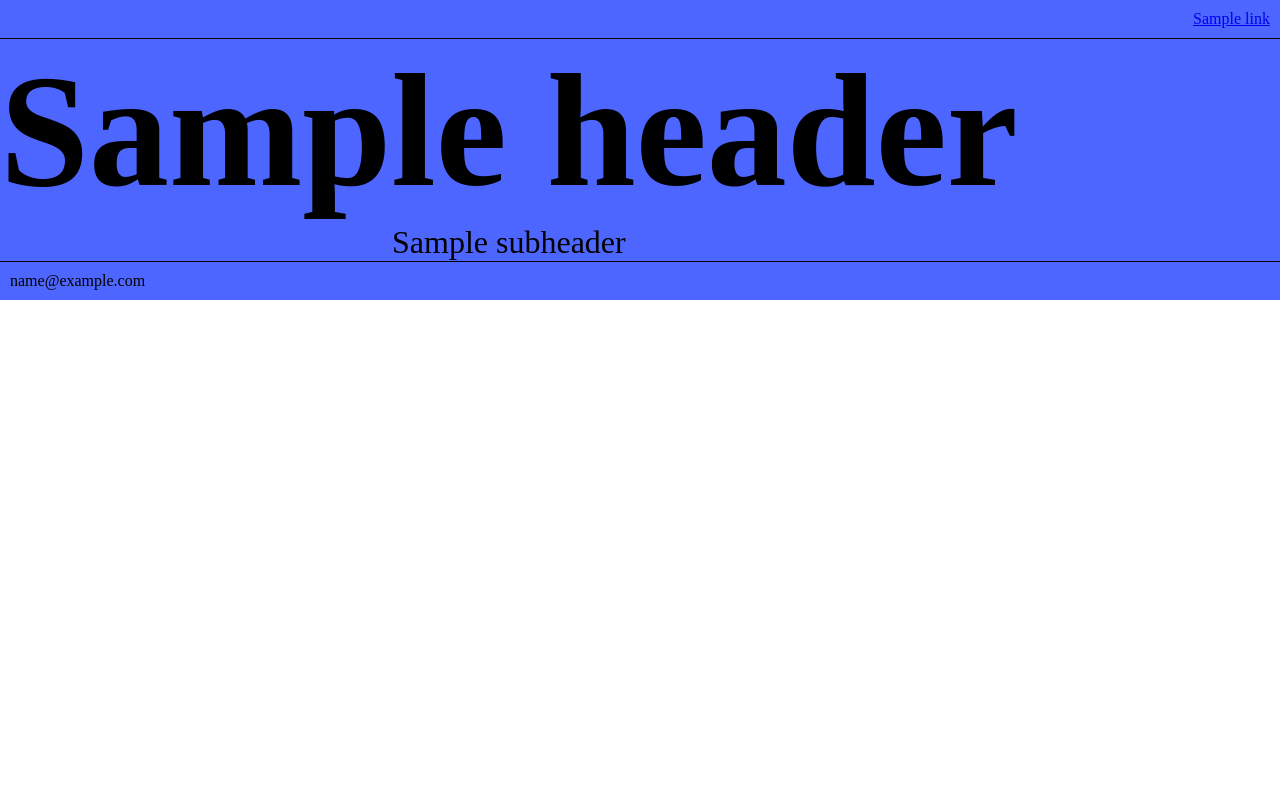
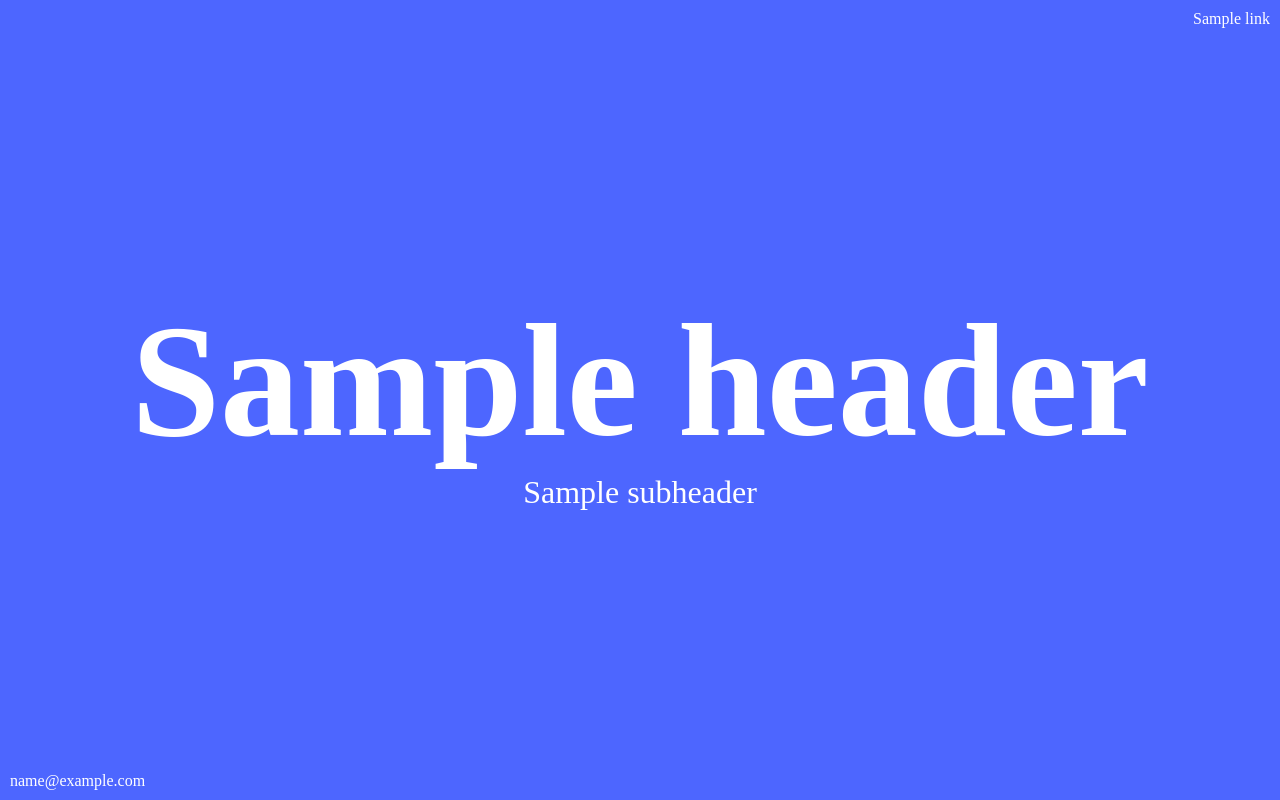
Before and after one commit to rasmadeus/rfix, a Django app: template rfix/templates/guest.html in a window 1280 px wide. Run offline with Django 3.2, Linux system fonts and the light colour scheme; the template is opened without the code that fills it: most values are stand-ins (such as "Sample title", 1, 10 or a date in 2020); style sheets or scripts are compiled from the project's sources; some libraries are stand-ins or nearby versions.

Commit message:
- Repair style of guest page.

```diff
--- a/rfix/static/scss/base.scss
+++ b/rfix/static/scss/base.scss
@@ -1,5 +1,4 @@
-$background_color: rgb(30%, 40%, 100%);
-
+@import 'colors.scss';
 
 html, body {
     margin: 0;
@@ -12,6 +11,10 @@ html, body {
     width: 100%;
 
     nav {
+        a {
+            text-decoration: none;
+        }
+
         display: flex;
         justify-content: flex-end;
         align-self: stretch;
@@ -23,7 +26,12 @@ html, body {
     }
 
     nav, footer {
-        background-color: $background-color;
+        background-color: $theme-background;
+
+        a, div {
+            color: $theme-text-color;
+        }
+
         div {
             padding: 10px;
             font-size: 1em;
--- /dev/null
+++ b/rfix/static/scss/colors.scss
@@ -0,0 +1,2 @@
+$theme-background: rgb(30%, 40%, 100%);
+$theme-text-color: rgb(100%, 100%, 100%);
--- a/rfix/static/scss/guest.scss
+++ b/rfix/static/scss/guest.scss
@@ -1,16 +1,21 @@
+@import 'colors.scss';
+
 $main_caption_size: 20vh;
-$background_color: rgb(30%, 40%, 100%);
+
+html, body, .main, .content {
+    height: 100%;
+}
 
 .content {
-    border: 1px solid black;
-    background-color: $background_color;
+    background-color: $theme-background;
+    color: $theme-text-color;
     display: flex;
+    justify-content: center;
     align-items: center;
-    height: 100%;
-    text-align: center;
     width: 100%;
-    height: 100%;
+
     div {
+        text-align: center;
         h1 {
             font-size: $main_caption_size;
             margin: 0px;
```
